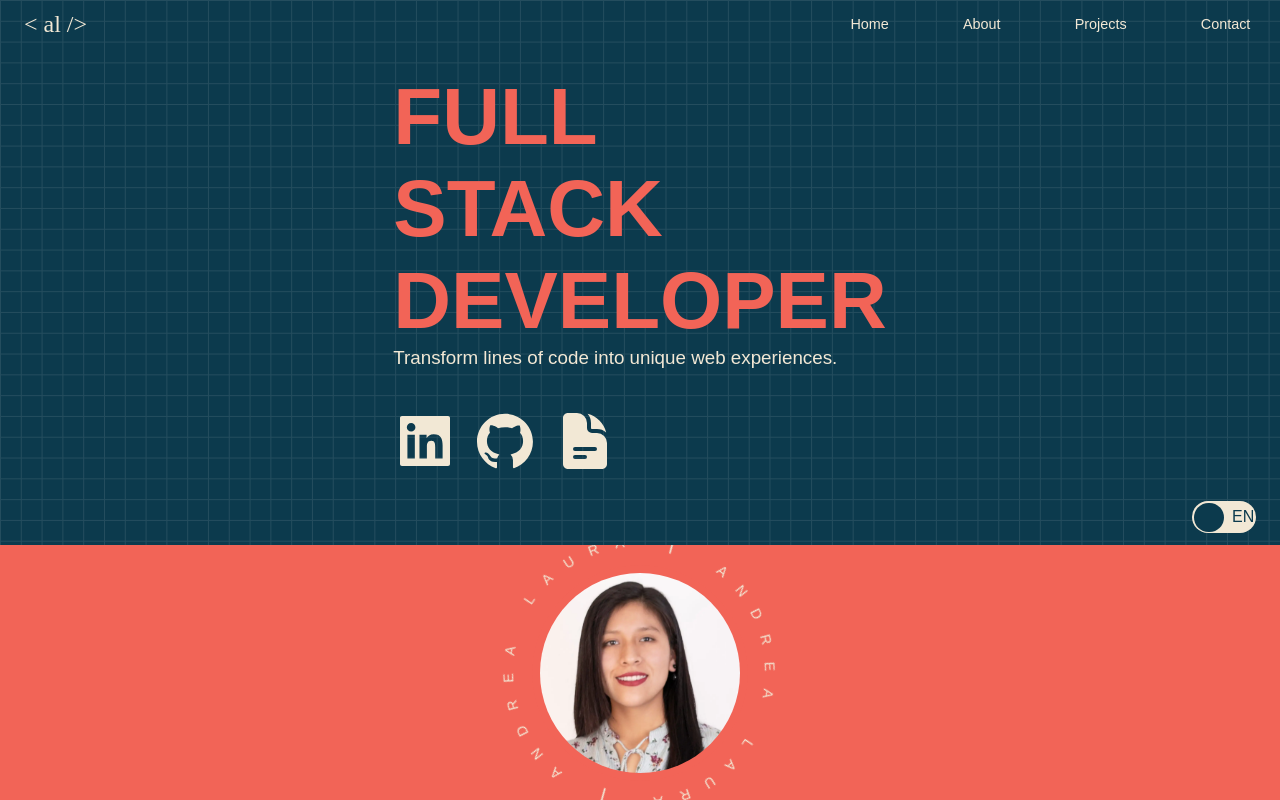
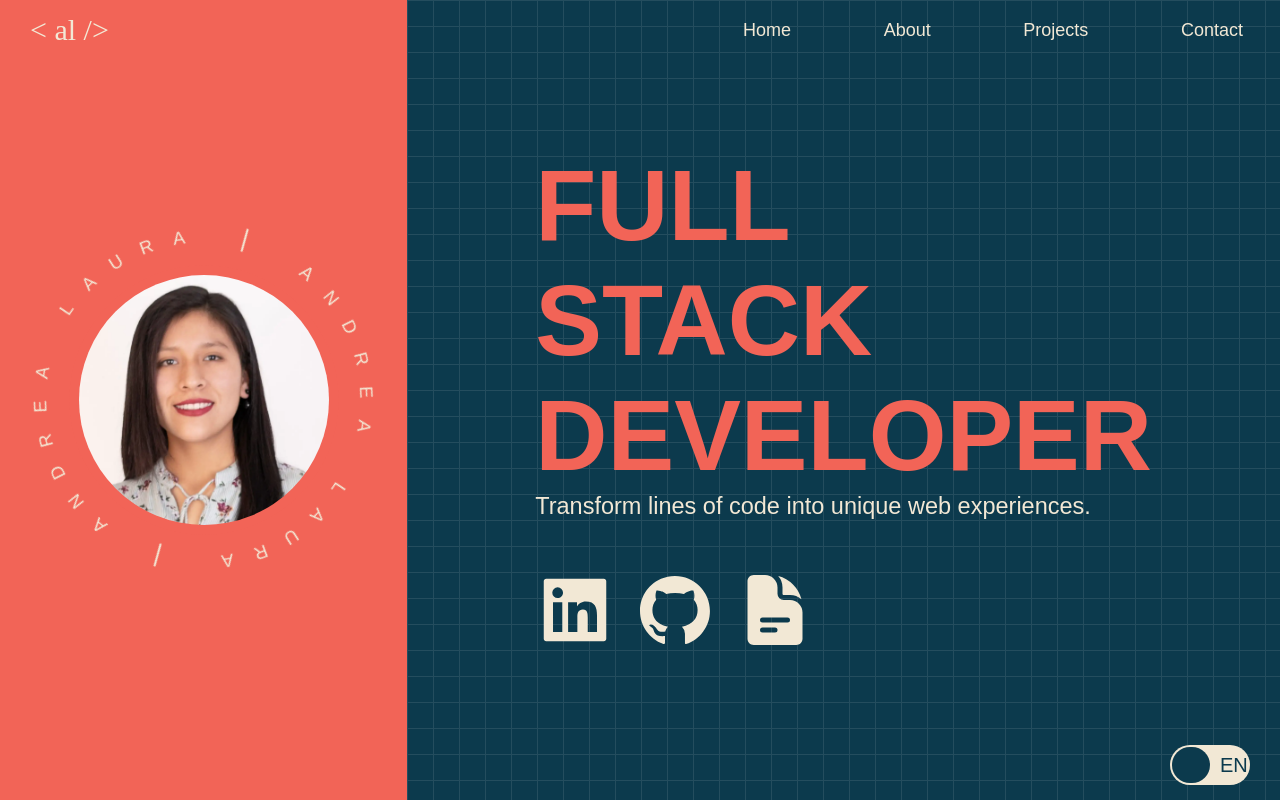
Before and after one commit to ALauraOliva/portfolio, a React (Vite) app: page / in a window 1280 px wide. Built offline with nearby package versions, Linux system fonts and the light colour scheme; a web font is replaced by a local one.

Commit message:
iphone minis resize font

```diff
--- a/src/scss/abstracts/_base.scss
+++ b/src/scss/abstracts/_base.scss
@@ -35,4 +35,7 @@
   @include tablet {
     font-size: 50%;
   }
+  @include iphoneMini {
+    font-size: 25%;
+  }
 }
--- a/src/scss/abstracts/_mixins.scss
+++ b/src/scss/abstracts/_mixins.scss
@@ -17,7 +17,13 @@
 }
 
 @mixin tablet {
-  @media screen and (min-width: 768px) and (max-width: 1299px) {
+  @media screen and (min-width: 768px) and (max-width: 1114px) {
     @content;
   }
 }
+
+@mixin iphoneMini {
+  @media screen and (max-width: 374px) {
+    @content;
+  }
+}
--- a/src/scss/components/_about.scss
+++ b/src/scss/components/_about.scss
@@ -3,14 +3,20 @@
   position: relative;
   height: 100dvh;
   display: flex;
+  @include mobile {
+    flex-direction: column;
+  }
   .about_title {
     flex: auto;
     display: flex;
-    justify-items: center;
+    justify-content: center;
     align-items: center;
     height: inherit;
     width: fit-content;
-
+    @include mobile {
+      width: 100%;
+      height: fit-content;
+    }
     h1 {
       width: min-content;
       margin: 0;
@@ -18,6 +24,10 @@
       text-align: center;
       color: $thirdColor;
       transform: rotate(-90deg);
+      @include mobile {
+        transform: rotate(360deg);
+        margin: 10rem 0;
+      }
     }
   }
   .about_info {
--- a/src/scss/components/_home.scss
+++ b/src/scss/components/_home.scss
@@ -22,6 +22,10 @@
     width: 36rem;
     height: 36rem;
     animation: spin 50s linear infinite;
+    @include iphoneMini {
+      width: 30rem;
+      height: 30rem;
+    }
   }
   .home_spinning span {
     position: absolute;
@@ -32,6 +36,9 @@
     top: 0%;
     left: 48%;
     transform-origin: center 18rem;
+    @include iphoneMini {
+      transform-origin: center 15rem;
+    }
   }
   @keyframes spin {
     0% {
@@ -49,6 +56,10 @@
     object-position: top;
     border-radius: 50%;
     background: $primaryColor;
+    @include iphoneMini {
+      width: 20rem;
+      height: 20rem;
+    }
   }
 }
 .home_right {
```
